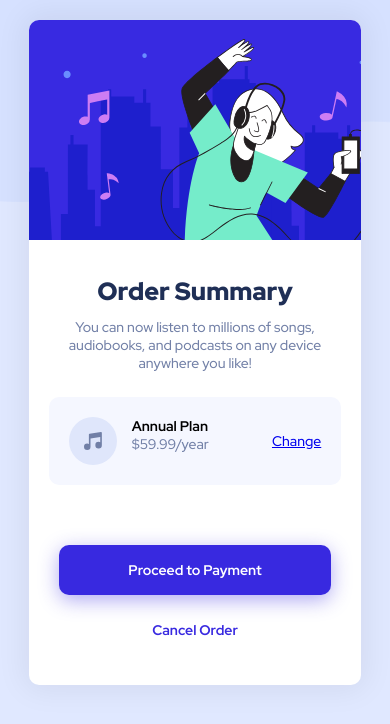
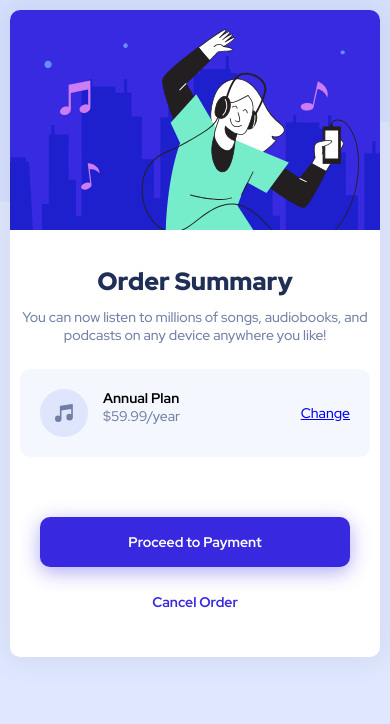
Before and after one commit to Mohamad-Hag/order-summary-component-main, a plain HTML site: page index.html in a window 390 px wide. Drawn offline with Linux system fonts and the light colour scheme.

Commit message:
Commit 3

```diff
--- a/index.css
+++ b/index.css
@@ -190,7 +190,7 @@ body
     }
     #card-container
     {
-        width: 95%;
+        width: 100%;
     }
     #details-container span
     {
@@ -206,6 +206,6 @@ body
     }
     :root
     {
-        --main-pg: 20px;
+        --main-pg: 10px;
     }
 }
```
